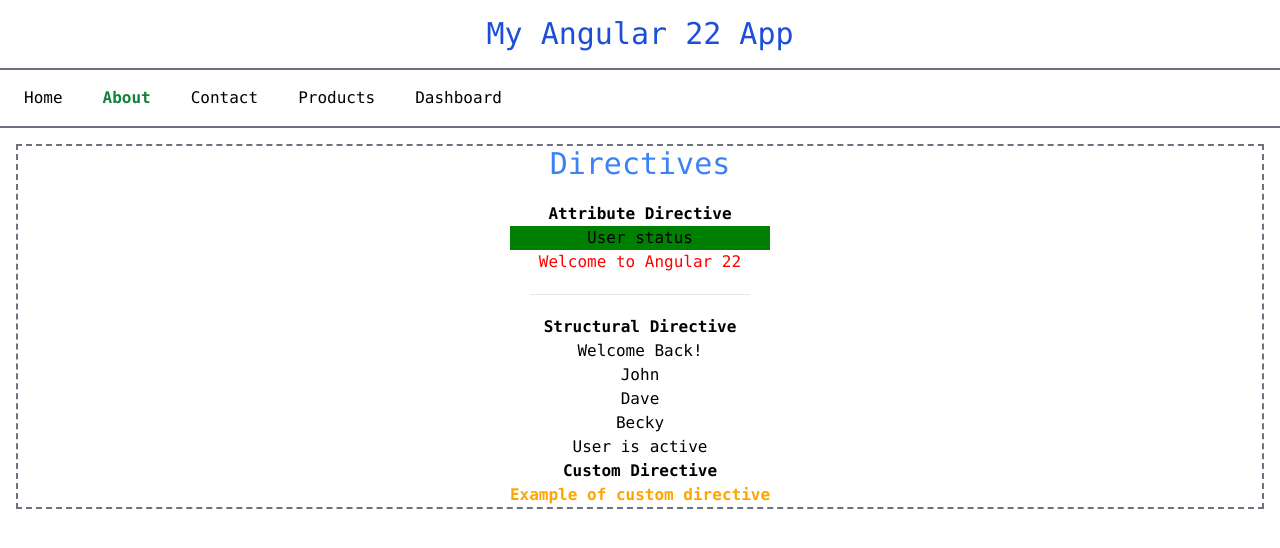
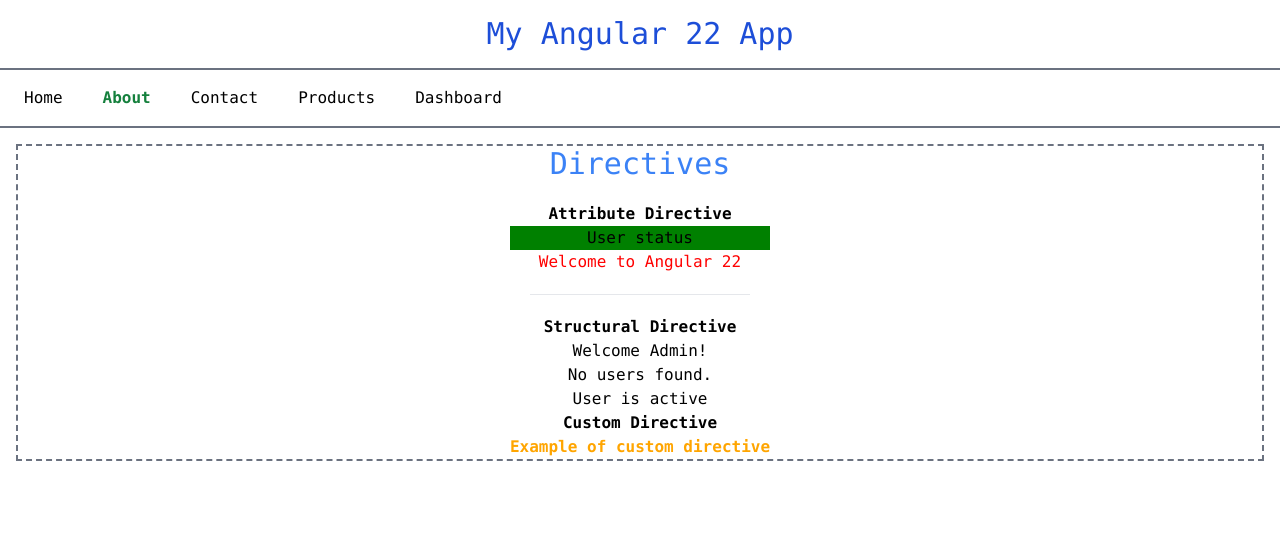
Before and after one commit to alianathefoxfairy/angular-22-sandbox, an Angular app in the folder Angular22-Tutorial/: page /pages/about in a window 1280 px wide. Shown: the top 548 px of the page. Built offline with nearby package versions, Linux system fonts and the light colour scheme.

Commit message:
control flow practice adjustments (i worked ahead a bit lol)

```diff
--- a/Angular22-Tutorial/src/app/pages/about/about.html
+++ b/Angular22-Tutorial/src/app/pages/about/about.html
@@ -14,20 +14,36 @@
             <hr class="m-5">
             <b>Structural Directive</b>
 
-            @if (isLoggedIn) {
-            <p> <!--*ngIf="isLoggedIn"-->Welcome Back!</p>
+            <!-- Control Flow makes code easier to read and maintain -->
+            @if (role === 'admin') {
+            <p> <!--*ngIf="isLoggedIn; else loginTemplate"-->Welcome Admin!</p>
+            <!--
+            <ng-template #loginTemplate>
+                <p>Please login</p>
+            </ng-template>
+            -->
+            }
+            @else if (role === 'user') {
+                <p>Welcome User!</p>
+            }
+            @else {
+                <p>Please login</p>
             }
 
-            <ul>
-                @for ( user of users; track users) {
-                <li> <!-- *ngFor="let user of users">-->
+            <ul>    <!-- track lets angular to identify each item in the list efficiently when it changes -->
+                @for ( user of users; track user) {
+                <li> <!--*ngFor="let user of users">-->
                     {{user}}
                 </li>
                 }
+                @empty {    <!-- If array is empty -->
+                    <p> <!--*ngIf="users.length === 0">-->No users found.</p>
+                }
             </ul>
 
-
             <div> <!-- [ngSwitch]="status"-->
+                <!-- if else is used for checking multiple conditions,
+                    switch is used to compare a single variable with multiple possible values -->
                 @switch (status) {
                     @case ('active') {
                     <p> <!--*ngSwitchCase="'active'"-->User is active</p>
--- a/Angular22-Tutorial/src/app/pages/about/about.ts
+++ b/Angular22-Tutorial/src/app/pages/about/about.ts
@@ -13,6 +13,8 @@ export class About {
   textColour = 'red';
 
   isLoggedIn = true;
-  users = ["John", "Dave", "Becky"];
+  role = "admin";
+  //users = ["John", "Dave", "Becky"];
+  users = [];
   status = 'active';
 }
```
